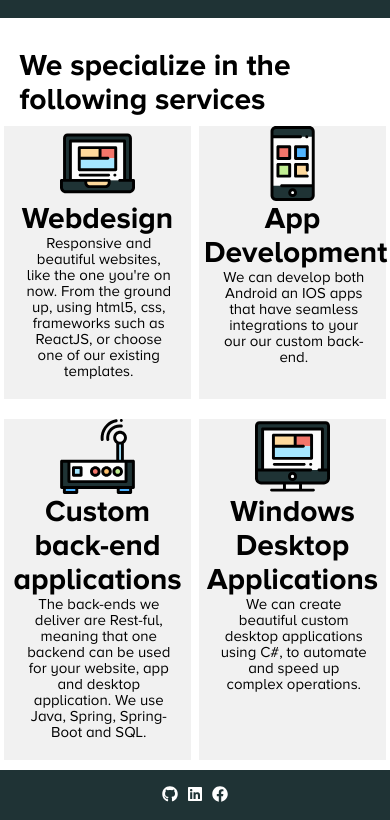
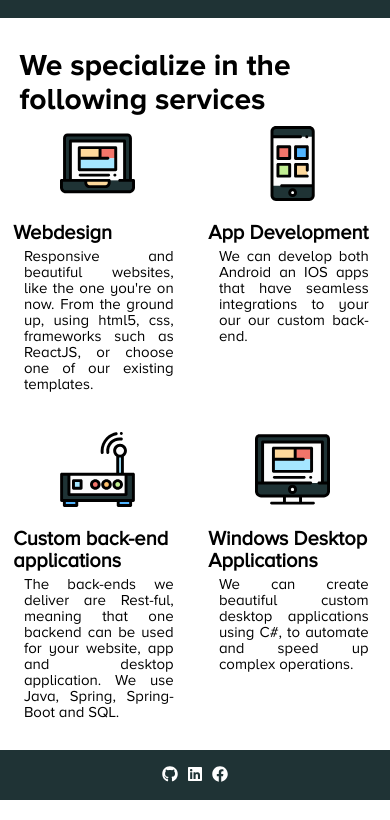
Before and after one commit to ASRRtechnologies/asrr-react, a React (Create React App) app: page / in a window 390 px wide. Shown: the part 836-1656 px from the top of the page. Built offline with nearby package versions, Linux system fonts and the light colour scheme.

Commit message:
made services component responsive
Signed-off-by: Amar97 <amarramdas97@gmail.com>

```diff
--- a/src/App.css
+++ b/src/App.css
@@ -294,16 +294,14 @@ a {
 }
 
 .flex-container > div {
-    background-color: #f1f1f1;
-    width: 48%;
+    background-color: #FFF;
+    width: 24%;
     margin: 10px auto 10px auto;
     font-size: 30px;
-    text-align: center
 }
 
-.flex-container > div > h1 {
-    margin: 0;
-    padding: 0 5px 0 5px;
+.flex-container > div > h2 {
+    padding-bottom: 5px;
     max-width: 1167px;
 }
 
@@ -312,12 +310,15 @@ a {
     font-size: 15px;
     width: 80%;
     margin: auto;
+    text-align: justify;
+
 }
 
 .flex-container > div > img {
     width: 40%;
     margin: auto;
     display: block;
+    max-width: 200px;
 }
 
 /*diagonal*/
@@ -367,4 +368,9 @@ a {
     #landing-image {
         min-height: 150px;
     }
+
+    .flex-container > div {
+        width: 48%;
+    }
+
 }
--- a/src/Components/Services.js
+++ b/src/Components/Services.js
@@ -7,7 +7,7 @@ import phone from "../images/services/phone.svg";
 class Services extends Component {
     render() {
         return (
-            <div class="clients-wrapper">
+	        <div className="clients-wrapper">
                 <div>
                     <h1>We specialize in the following services</h1>
                 </div>
@@ -15,22 +15,22 @@ class Services extends Component {
                 <div className="flex-container">
                     <div>
 	                    <img src={laptop}/>
-                        <h1>Webdesign</h1>
+	                    <h2>Webdesign</h2>
                         <p>Responsive and beautiful websites, like the one you're on now. From the ground up, using html5, css, frameworks such as ReactJS, or choose one of our existing templates.</p>
                     </div>
                     <div>
 	                    <img src={phone}/>
-                        <h1>App Development</h1>
+	                    <h2>App Development</h2>
                         <p>We can develop both Android an IOS apps that have seamless integrations to your our our custom back-end.</p>
                     </div>
                     <div>
 	                    <img src={router}/>
-                        <h1>Custom back-end applications</h1>
+	                    <h2>Custom back-end applications</h2>
                         <p>The back-ends we deliver are Rest-ful, meaning that one backend can be used for your website, app and desktop application. We use Java, Spring, Spring-Boot and SQL.</p>
                     </div>
                     <div>
 	                    <img src={computer}/>
-                        <h1>Windows Desktop Applications</h1>
+	                    <h2>Windows Desktop Applications</h2>
                         <p>We can create beautiful custom desktop applications using C#, to automate and speed up complex operations.</p>
                     </div>
                 </div>
```
